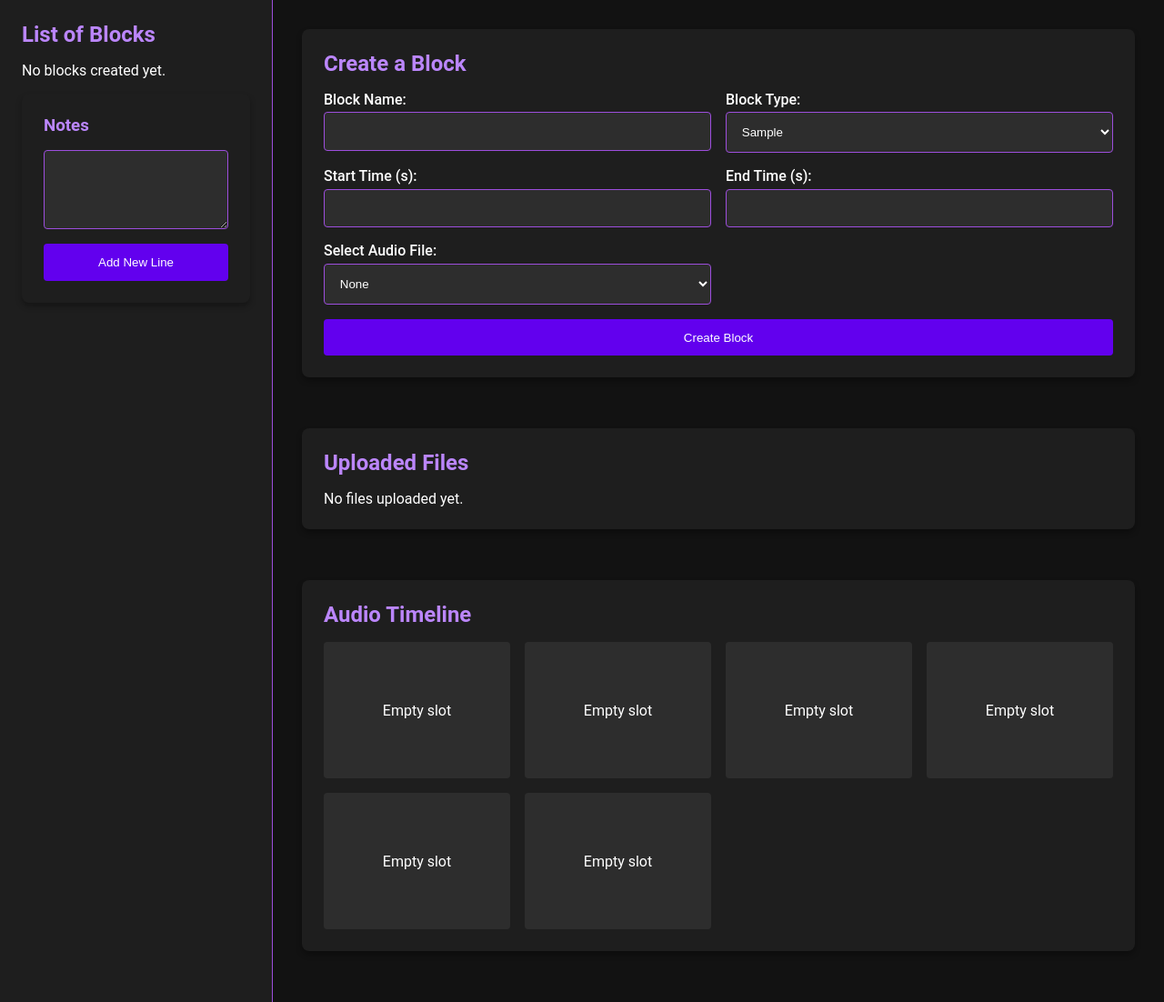
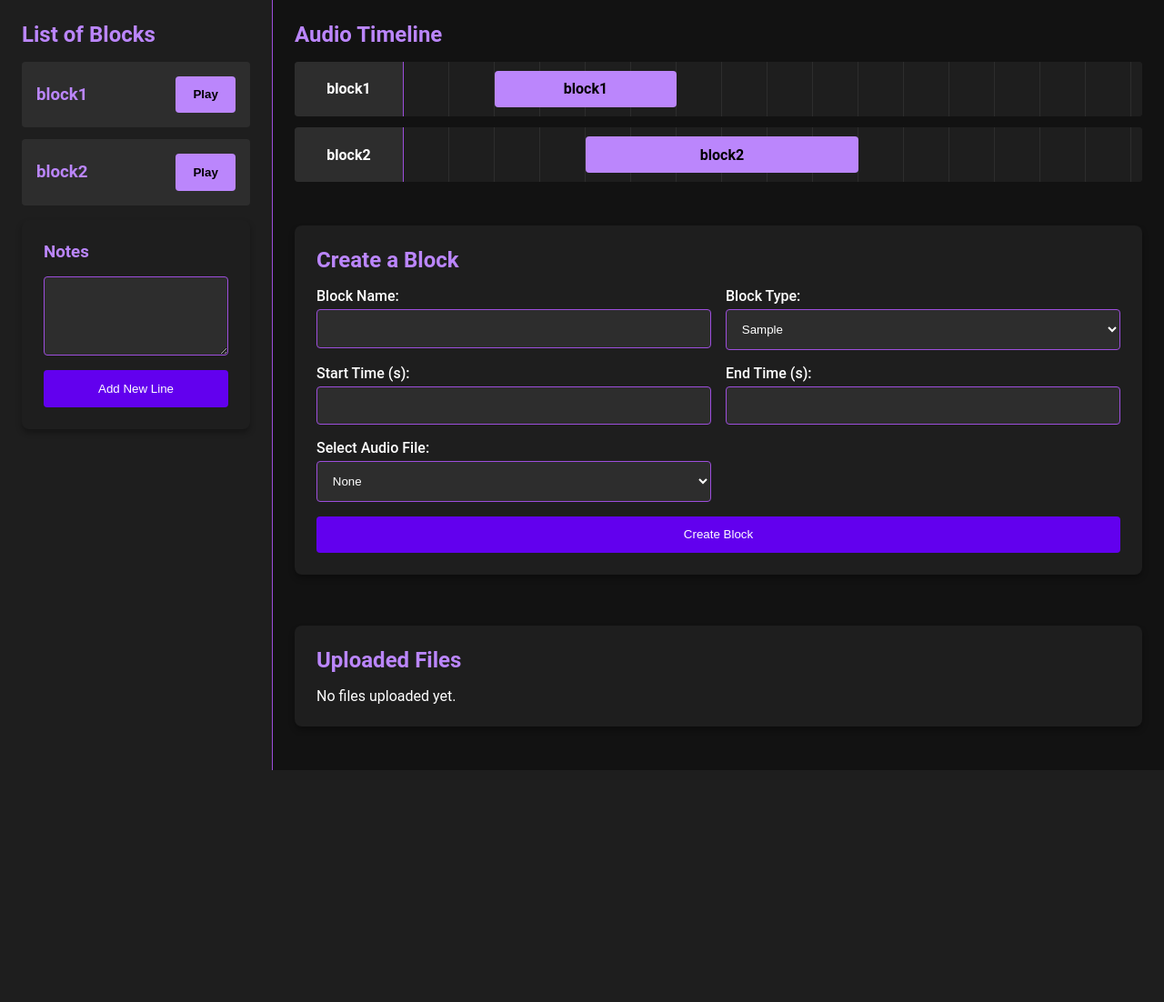
Before and after one commit to isaacangyu/musicSampler, a Flask app: page /upload in a window 1280 px wide. Shown: the part 121-1223 px from the top of the page at 91% size. After the commit the page ends 968 px from the top, so only its background shows below. Run offline with Flask 3, Linux system fonts and the light colour scheme.

Commit message:
more styling

```diff
--- /dev/null
+++ b/blocks.json
@@ -0,0 +1,18 @@
+{
+    "block1": {
+        "name": "block1",
+        "start": 2000,
+        "end": 6000,
+        "block_type": "Sample",
+        "audio_file": "trimmed_block1.mp3",
+        "duration": 4000
+    },
+    "block2": {
+        "name": "block2",
+        "start": 4000,
+        "end": 10000,
+        "block_type": "Sample",
+        "audio_file": "trimmed_block2.mp3",
+        "duration": 6000
+    }
+}
--- a/templates/upload.html
+++ b/templates/upload.html
@@ -39,7 +39,7 @@
         .container {
             display: grid;
             grid-template-columns: 300px 1fr;
-            grid-template-rows: auto 1fr;
+            grid-template-rows: auto auto 1fr;
             min-height: 100vh;
         }
 
@@ -65,15 +65,24 @@
 
         .sidebar {
             grid-column: 1;
+            grid-row: 2 / -1;
             background-color: var(--surface);
             padding: 1.5rem;
             overflow-y: auto;
             border-right: 1px solid var(--primary-dark);
         }
 
+        .timeline-section {
+            grid-column: 2;
+            grid-row: 2;
+            padding: 1.5rem;
+            background-color: var(--background);
+        }
+
         .main-content {
             grid-column: 2;
-            padding: 2rem;
+            grid-row: 3;
+            padding: 1.5rem;
             display: flex;
             flex-direction: column;
             gap: 2rem;
@@ -192,22 +201,58 @@
             background-color: var(--primary-dark);
         }
 
-        .grid-container {
-            display: grid;
-            grid-template-columns: repeat(auto-fill, minmax(200px, 1fr));
-            grid-gap: 1rem;
-            margin-top: 1rem;
+        .timeline-container {
+            display: flex;
+            flex-direction: column;
+            gap: 0.8rem;
         }
 
-        .grid-item {
+        .timeline-row {
+            display: flex;
+            height: 60px;
+            background-color: var(--surface);
+            border-radius: 4px;
+            overflow: hidden;
+        }
+
+        .timeline-label {
+            width: 120px;
             background-color: var(--surface-light);
+            display: flex;
+            align-items: center;
+            justify-content: center;
+            padding: 0 0.8rem;
+            font-weight: bold;
+            border-right: 1px solid var(--primary-dark);
+        }
+
+        .timeline-track {
+            flex: 1;
+            position: relative;
+            background: repeating-linear-gradient(
+                90deg,
+                var(--surface),
+                var(--surface) 49px,
+                var(--surface-light) 49px,
+                var(--surface-light) 50px
+            );
+        }
+
+        .timeline-block {
+            position: absolute;
+            height: 40px;
+            top: 10px;
+            background-color: var(--primary);
             border-radius: 4px;
-            padding: 1rem;
-            height: 150px;
             display: flex;
+            align-items: center;
             justify-content: center;
-            align-items: center;
-            text-align: center;
+            color: black;
+            font-weight: bold;
+            overflow: hidden;
+            text-overflow: ellipsis;
+            white-space: nowrap;
+            padding: 0 0.5rem;
         }
 
         .textarea-container {
@@ -217,16 +262,26 @@
         @media (max-width: 768px) {
             .container {
                 grid-template-columns: 1fr;
+                grid-template-rows: auto auto auto;
             }
 
             .sidebar {
                 grid-column: 1 / -1;
+                grid-row: 3;
                 border-right: none;
-                border-bottom: 1px solid var(--primary-dark);
+                border-top: 1px solid var(--primary-dark);
+            }
+
+            .timeline-section, .main-content {
+                grid-column: 1 / -1;
+            }
+
+            .timeline-section {
+                grid-row: 2;
             }
 
             .main-content {
-                grid-column: 1 / -1;
+                grid-row: 4;
             }
         }
     </style>
@@ -246,6 +301,32 @@
                 <form method="POST" action="/download_mp3" style="margin: 0;">
                     <button type="submit">Export MP3</button>
                 </form>
+            </div>
+        </div>
+
+        <!-- Audio Timeline Section -->
+        <div class="timeline-section">
+            <h2>Audio Timeline</h2>
+            <div class="timeline-container">
+                {% if blocks %}
+                    {% for block_name, block in blocks.items() %}
+                        <div class="timeline-row">
+                            <div class="timeline-label">{{ block_name }}</div>
+                            <div class="timeline-track">
+                                <div class="timeline-block"
+                                     style="left: {{ (block['start'] / 1000) * 50 }}px;
+                                            width: {{ (block['duration'] / 1000) * 50 }}px;">
+                                    {{ block_name }}
+                                </div>
+                            </div>
+                        </div>
+                    {% endfor %}
+                {% else %}
+                    <div class="timeline-row">
+                        <div class="timeline-label">No blocks</div>
+                        <div class="timeline-track"></div>
+                    </div>
+                {% endif %}
             </div>
         </div>
 
@@ -347,16 +428,6 @@
                     <p>No files uploaded yet.</p>
                 {% endif %}
             </div>
-
-            <!-- Empty Grid for future content -->
-            <div class="card">
-                <h2>Audio Timeline</h2>
-                <div class="grid-container">
-                    {% for i in range(6) %}
-                        <div class="grid-item">Empty slot</div>
-                    {% endfor %}
-                </div>
-            </div>
         </div>
     </div>
 
```
Also changed, not shown: 2 other files.
